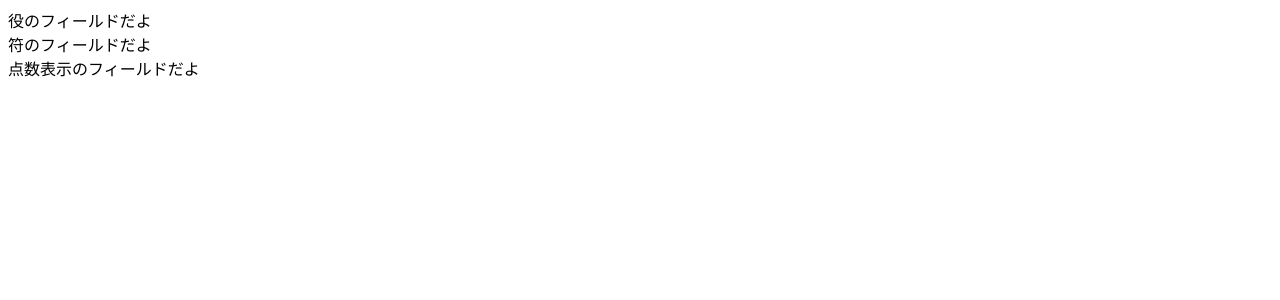
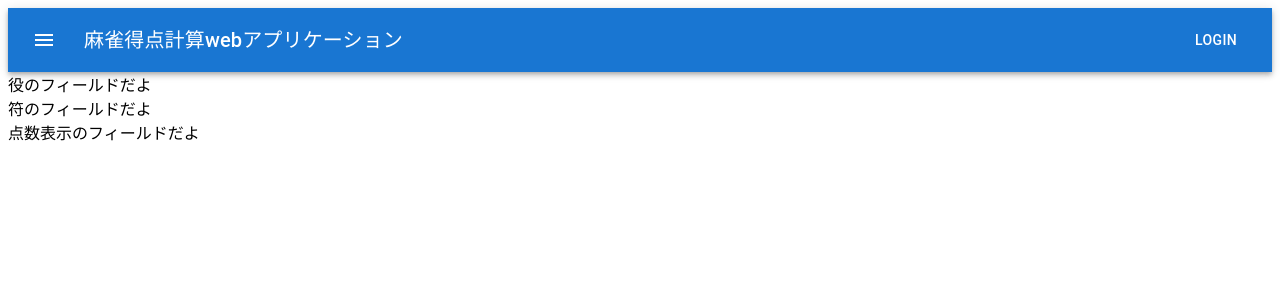
Before and after one commit to i068edo/mj-app, a Next.js app: page / in a window 1280 px wide. Shown: the top 300 px of the page. Built offline with nearby package versions, Linux system fonts and the light colour scheme.

Commit message:
AppBarの追加

```diff
--- /dev/null
+++ b/src/app/AppBar.js
@@ -0,0 +1,32 @@
+import * as React from 'react';
+import AppBar from '@mui/material/AppBar';
+import Box from '@mui/material/Box';
+import Toolbar from '@mui/material/Toolbar';
+import Typography from '@mui/material/Typography';
+import Button from '@mui/material/Button';
+import IconButton from '@mui/material/IconButton';
+import MenuIcon from '@mui/icons-material/Menu';
+
+export default function ButtonAppBar() {
+  return (
+    <Box sx={{ flexGrow: 1 }}>
+      <AppBar position="static">
+        <Toolbar>
+          <IconButton
+            size="large"
+            edge="start"
+            color="inherit"
+            aria-label="menu"
+            sx={{ mr: 2 }}
+          >
+            <MenuIcon />
+          </IconButton>
+          <Typography variant="h6" component="div" sx={{ flexGrow: 1 }}>
+            麻雀得点計算webアプリケーション
+          </Typography>
+          <Button color="inherit">Login</Button>
+        </Toolbar>
+      </AppBar>
+    </Box>
+  );
+}
--- a/src/app/page.js
+++ b/src/app/page.js
@@ -2,6 +2,7 @@
 import * as React from 'react';
 import { useState } from 'react';
 
+import AppBar from './AppBar';
 import YakuField from './YakuField';
 import FuField from './FuField';
 import ResultField from './ResultField';
@@ -41,6 +42,8 @@
 
   return (
     <main className="body">
+      <AppBar />
+
       <ParentField
         visibleYakuField={{visibleYakuField}}
         setVisibleYakuField={{setVisibleYakuField}}
```
Also changed, not shown: package.json (+6 -2 lines), 1 other file (tests, documents, lock files or other folders).
